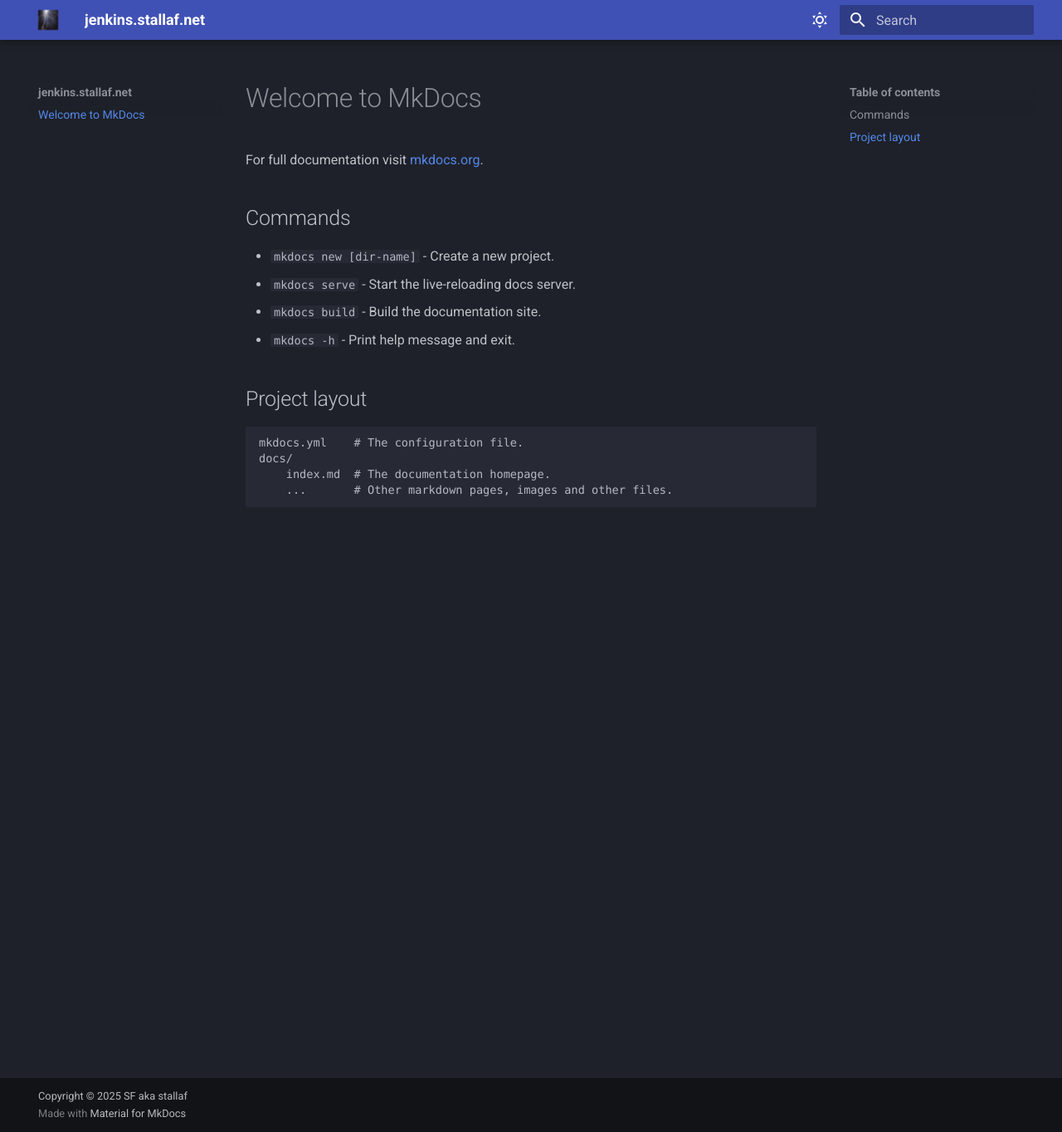
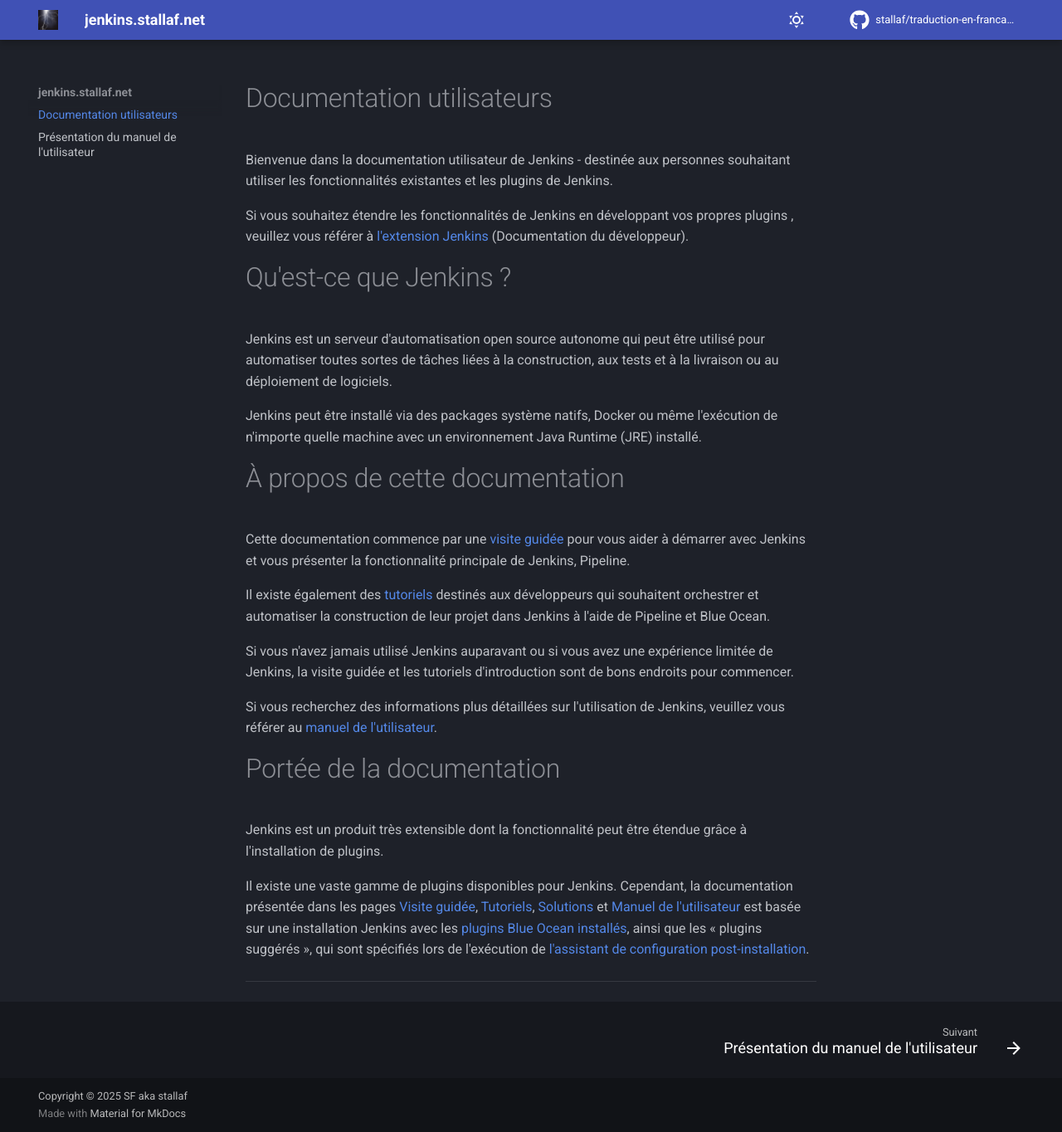
Before and after one commit to stallaf/traduction-en-francais-de-la-documentation-de-JENKINS, an MkDocs documentation site: the page built from docs/index.md, in a window 1280 px wide and 1364 px high. Shown: the whole window at 83% size. Built offline with MkDocs 1.6.1 and Material for MkDocs 9.7.7, drawn with Linux system fonts in a browser that asks for light colours; some web fonts are replaced; comment, search, counter and statistics services are not loaded; the version menu is left out.

Commit message:
Modification de .gitignore Modification de index.md Création manuel -utilisateur-presentation.md Ajout de régles à mydocs.yml

```diff
--- a/docs/index.md
+++ b/docs/index.md
@@ -1,17 +1,26 @@
-# Welcome to MkDocs
+# Documentation utilisateurs
+Bienvenue dans la documentation utilisateur de Jenkins - destinée aux personnes souhaitant utiliser les fonctionnalités existantes et les plugins de Jenkins.
 
-For full documentation visit [mkdocs.org](https://www.mkdocs.org).
+Si vous souhaitez étendre les fonctionnalités de Jenkins en développant vos propres plugins , veuillez vous référer à [l'extension Jenkins](https://www.jenkins.io/doc/developer/) (Documentation du développeur).
 
-## Commands
+# Qu'est-ce que Jenkins ?
+Jenkins est un serveur d'automatisation open source autonome qui peut être utilisé pour automatiser toutes sortes de tâches liées à la construction, aux tests et à la livraison ou au déploiement de logiciels.
 
-* `mkdocs new [dir-name]` - Create a new project.
-* `mkdocs serve` - Start the live-reloading docs server.
-* `mkdocs build` - Build the documentation site.
-* `mkdocs -h` - Print help message and exit.
+Jenkins peut être installé via des packages système natifs, Docker ou même l'exécution de n'importe quelle machine avec un environnement Java Runtime (JRE) installé.
 
-## Project layout
+# À propos de cette documentation
 
-    mkdocs.yml    # The configuration file.
-    docs/
-        index.md  # The documentation homepage.
-        ...       # Other markdown pages, images and other files.
+Cette documentation commence par une [visite guidée](./visite-pour-commencer.md) pour vous aider à démarrer avec Jenkins et vous présenter la fonctionnalité principale de Jenkins, Pipeline.
+
+Il existe également des [tutoriels](./tutoriels.md) destinés aux développeurs qui souhaitent orchestrer et automatiser la construction de leur projet dans Jenkins à l'aide de Pipeline et Blue Ocean.
+
+Si vous n'avez jamais utilisé Jenkins auparavant ou si vous avez une expérience limitée de Jenkins, la visite guidée et les tutoriels d'introduction sont de bons endroits pour commencer.
+
+Si vous recherchez des informations plus détaillées sur l'utilisation de Jenkins, veuillez vous référer au [manuel de l'utilisateur](./manuel-pour-commencer.md).
+
+# Portée de la documentation
+
+Jenkins est un produit très extensible dont la fonctionnalité peut être étendue grâce à l'installation de plugins.
+
+Il existe une vaste gamme de plugins disponibles pour Jenkins. Cependant, la documentation présentée dans les pages [Visite guidée](visite-pour-commencer.md), [Tutoriels](./tutoriels.md), [Solutions](./solutions.md) et [Manuel de l'utilisateur](./manuel-utilisateur.md) est basée sur une installation Jenkins avec les [plugins Blue Ocean installés](./blue-ocean-pour-commencer.md), ainsi que les « plugins suggérés », qui sont spécifiés lors de l'exécution de [l'assistant de configuration post-installation](./installation-linux.md#assistant-de-configuration).
+<hr>
--- a/mkdocs.yml
+++ b/mkdocs.yml
@@ -1,12 +1,17 @@
 site_name: jenkins.stallaf.net
 site_url: https://jenkins.stallaf.net/
+repo_url: https://github.com/stallaf/traduction-en-francais-de-la-documentation-de-JENKINS
+repo_name: stallaf/traduction-en-francais-de-la-documentation-de-JENKINS
 site_author: SF aka stallaf
 site_description: Traduction en français de la documentation de JENKINS.
 
 theme:
   name: material
+  language: fr
   logo: assets/avatar100px.jpg
   favicon: assets/favicon.ico
+  icon:
+    repo: fontawesome/brands/github
   palette:
     # Dark Mode
     - scheme: slate
@@ -14,7 +19,6 @@ theme:
         icon: material/weather-sunny
         name: Dark mode
       accent: deep purple
-
     # Light Mode
     - scheme: default
       toggle:
@@ -23,24 +27,63 @@ theme:
       accent: deep orange
   font:
     code: Red Hat Mono
+  features:
+    - navigation.instant
+    - navigation.instant.prefetch
+    - navigation.instant.progress
+    - navigation.tracking
+    - navigation.sections
+    - navigation.expand
+    - navigation.path
+    - toc.follow
+    - navigation.top
+    - navigation.footer
+
 markdown_extensions:
+# Python Markdown
+  - abbr
+  - admonition
   - attr_list
+  - def_list
+  - footnotes
+  - md_in_html
+  - toc:
+      permalink: true
+
+  # Python Markdown Extensions
+  - pymdownx.arithmatex:
+      generic: true
+  - pymdownx.betterem:
+      smart_enable: all
+  - pymdownx.caret
+  - pymdownx.details
   - pymdownx.emoji:
       emoji_index: !!python/name:material.extensions.emoji.twemoji
       emoji_generator: !!python/name:material.extensions.emoji.to_svg
-  - pymdownx.highlight:
-      anchor_linenums: true
-      line_spans: __span
-      pygments_lang_class: true
+  - pymdownx.highlight
   - pymdownx.inlinehilite
-  - pymdownx.snippets
-  - pymdownx.superfences:
-      custom_fences:
-        - name: mermaid
-          class: mermaid
-          format: !!python/name:pymdownx.superfences.fence_code_format
+  - pymdownx.keys
+  - pymdownx.mark
+  - pymdownx.smartsymbols
+  - pymdownx.superfences
   - pymdownx.tabbed:
       alternate_style: true
-  - admonition
-  - pymdownx.details
+  - pymdownx.tasklist:
+      custom_checkbox: true
+  - pymdownx.tilde
+
+extra:
+  version:
+    provider: mike
+    alias: true
+    default:
+      - latest
+
+plugins:
+  - git-revision-date-localized:
+      enable_creation_date: true
+      type: date
+
+  - git-authors
+
 copyright: Copyright &copy; 2025 SF aka stallaf
```
Also changed, not shown: docs/manuel-utilisateur-presentation.md (added, +12 -0 lines), 1 other file.
